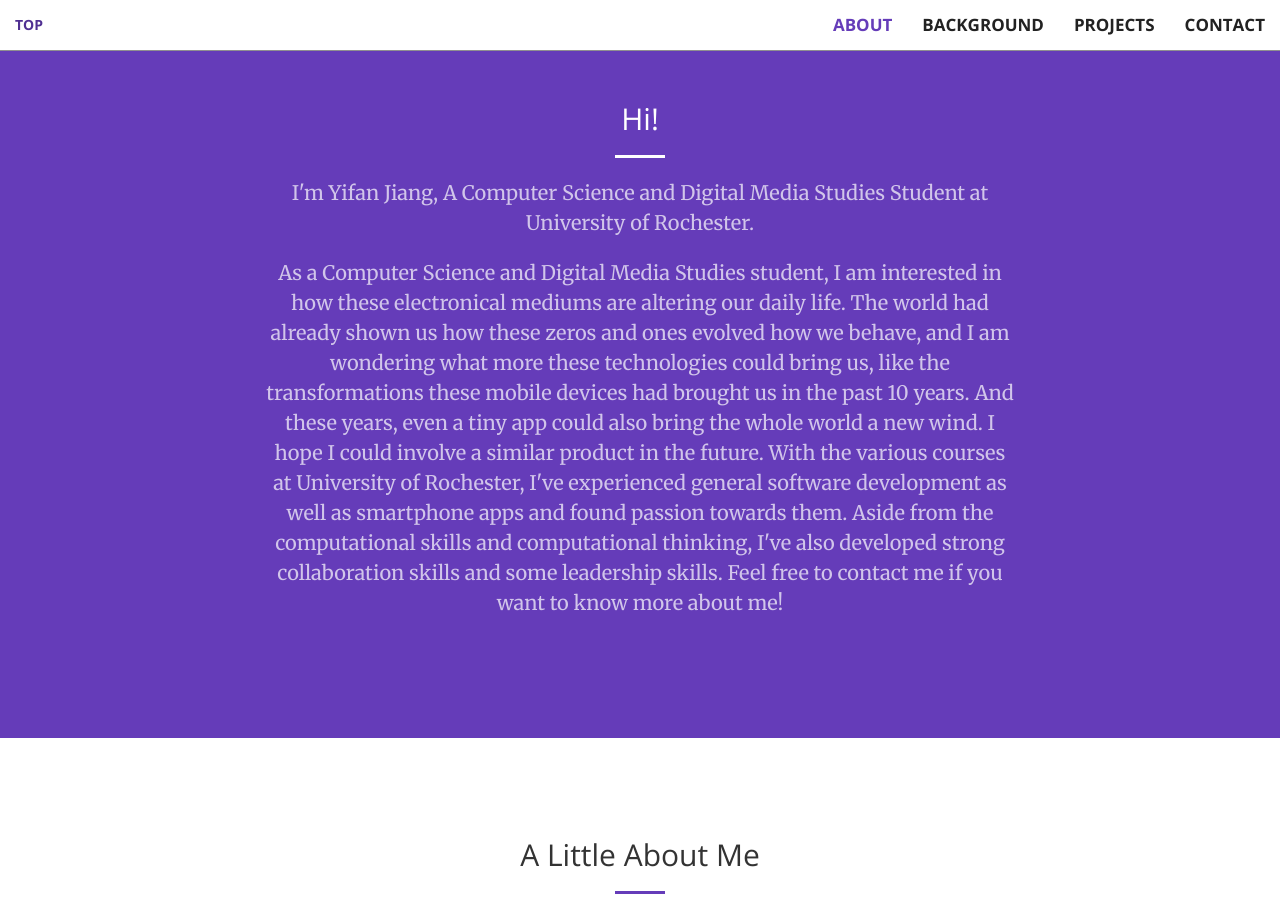
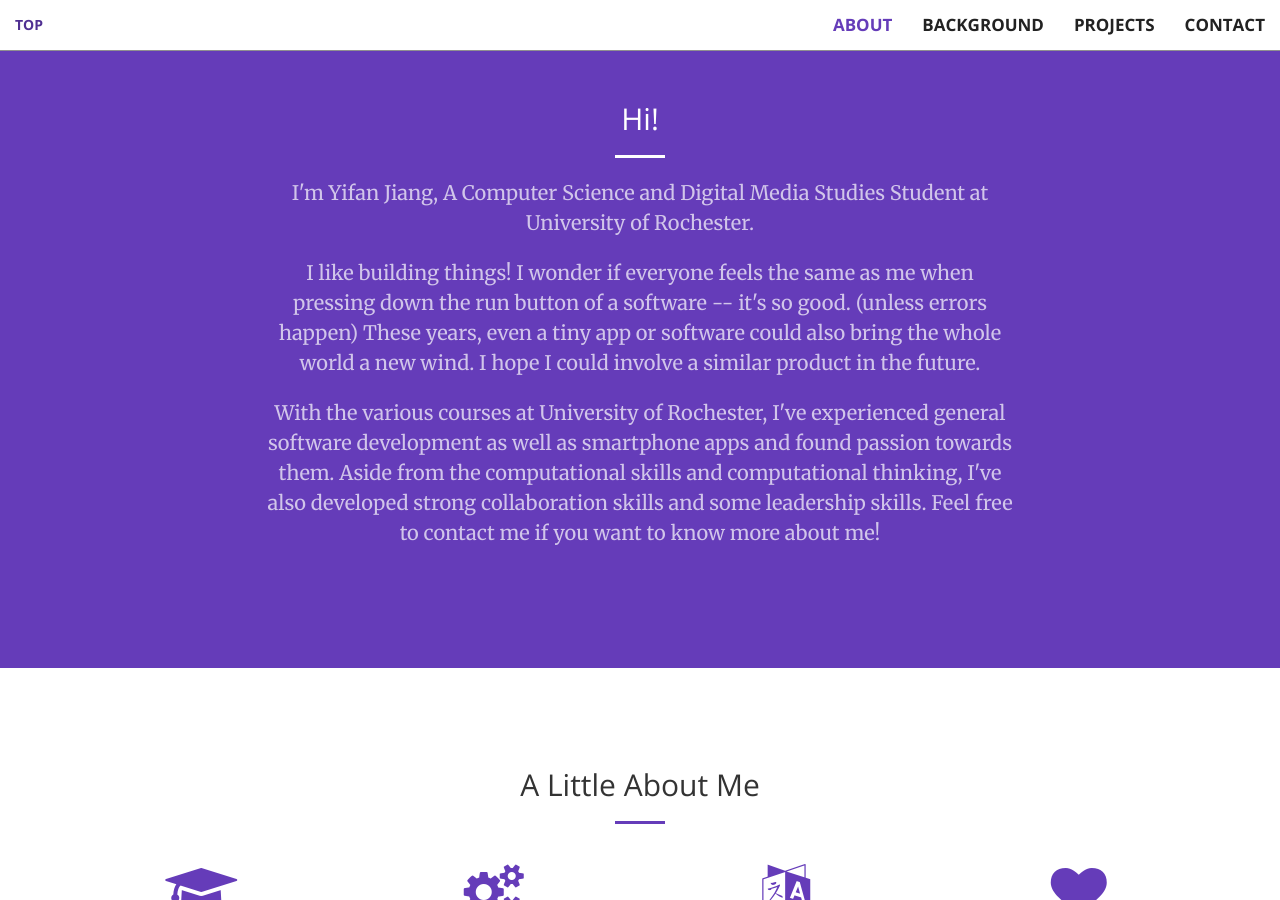
Before and after one commit to o0BB0o/o0BB0o.github.io, a Jekyll site: the page built from index.html, in a window 1280 px wide and 900 px high, scrolled down 898 px. Built offline with Jekyll 4.4.1, drawn with Linux system fonts in a browser that asks for light colours; grey boxes are pictures that could not be loaded.

Commit message:
introduction_update

```diff
--- a/_includes/call-to-action.html
+++ b/_includes/call-to-action.html
@@ -4,9 +4,9 @@
             <div class="col-lg-8 col-lg-offset-2 text-center">
                 <h2 class="section-heading">Hi!</h2>
                 <hr class="light">
-                <p class="text-faded">I'm Yifan Jiang, A Computer Science and Digital Media Studies Student at University of Rochester.</p>
-                <p class="text-faded">As a Computer Science and Digital Media Studies student, I am interested in how these electronical mediums are altering our daily life. The world had already shown us how these zeros and ones evolved how we behave, and I am wondering what more these technologies could bring us, like the transformations these mobile devices had brought us in the past 10 years. And these years, even a tiny app could also bring the whole world a new wind. I hope I could involve a similar product in the future.
-With the various courses at University of Rochester, I've experienced general software development as well as smartphone apps and found passion towards them. Aside from the computational skills and computational thinking, I've also developed strong collaboration skills and some leadership skills. Feel free to contact me if you want to know more about me! </p>
+                <p class="text-faded"> I'm Yifan Jiang, A Computer Science and Digital Media Studies Student at University of Rochester. </p>
+                <p class="text-faded"> I like building things! I wonder if everyone feels the same as me when pressing down the run button of a software -- it's so good. (unless errors happen) These years, even a tiny app or software could also bring the whole world a new wind. I hope I could involve a similar product in the future. </p>
+                <p class="text-faded">With the various courses at University of Rochester, I've experienced general software development as well as smartphone apps and found passion towards them. Aside from the computational skills and computational thinking, I've also developed strong collaboration skills and some leadership skills. Feel free to contact me if you want to know more about me! </p>
             </div>
         </div>
     </div>
```
